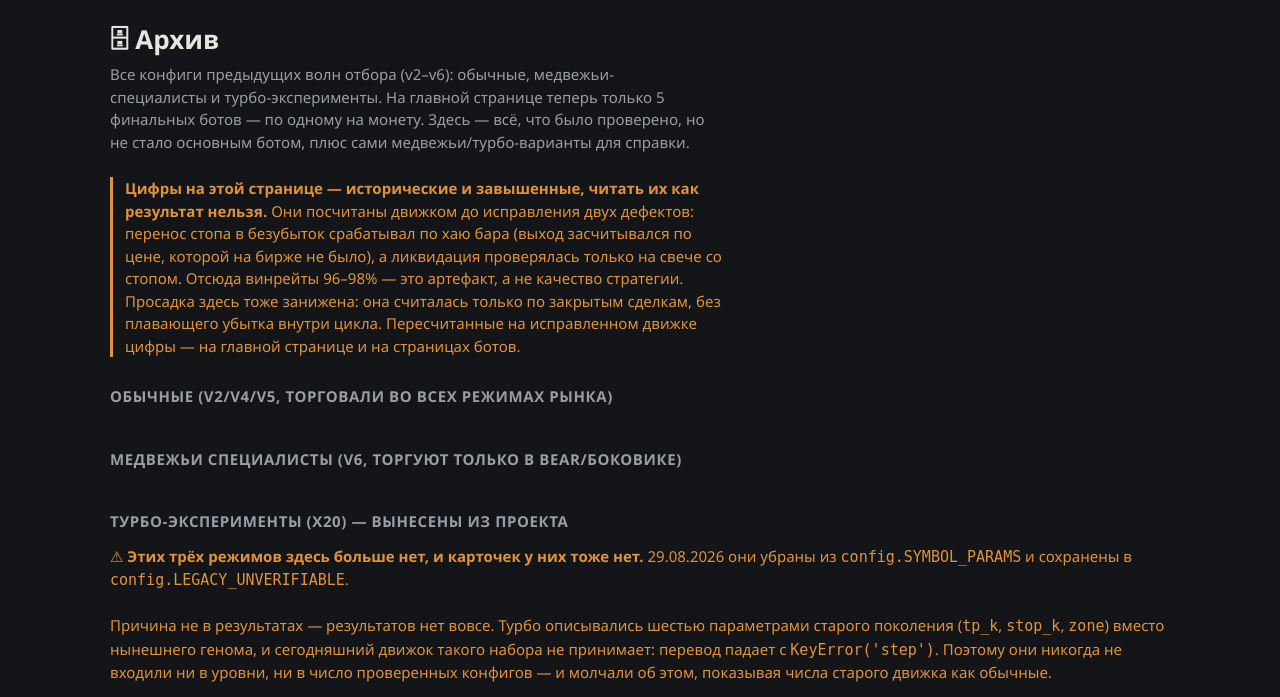
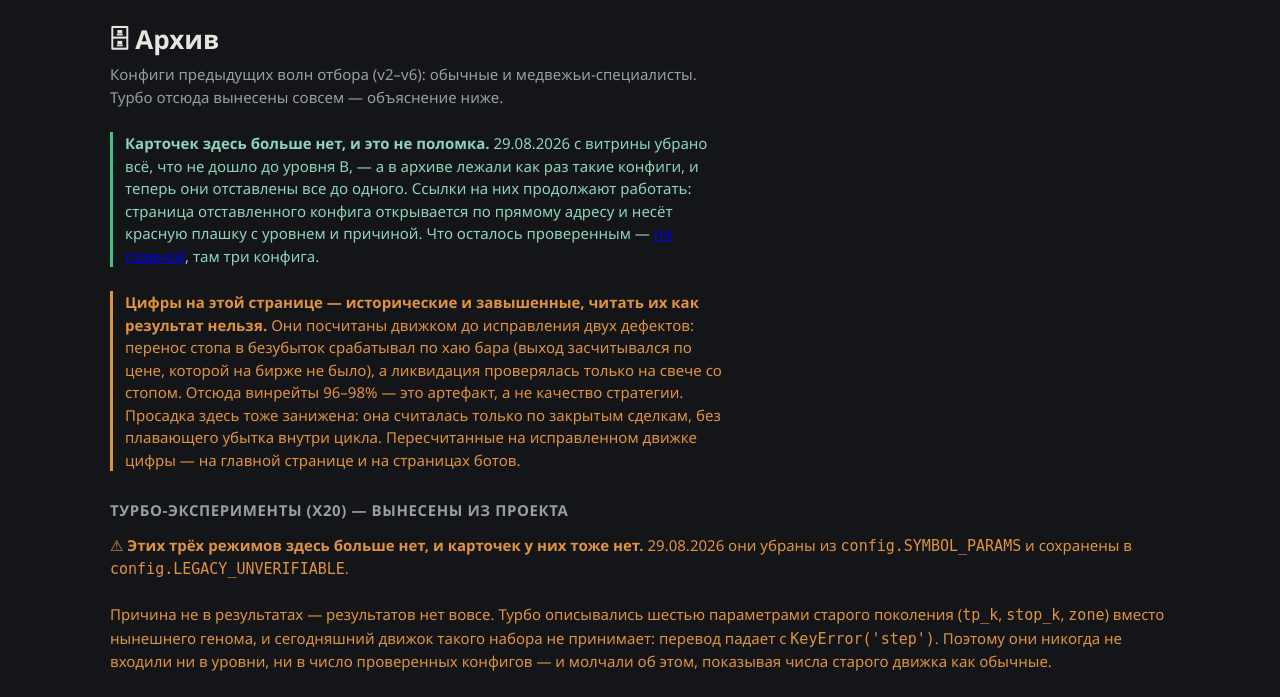
Before and after one commit to KIMota777/bbbot, a Flask app: page /archive in a window 1280 px wide. Shown: the part 52-749 px from the top of the page. Run offline with Flask 3, Linux system fonts and the light colour scheme.

Commit message:
Архив: убраны обещания того, чего там больше нет
Страница архива обещала «5 финальных ботов по одному на монету» и
турбо-эксперименты, а карточек на ней не осталось ни одной: всё, что там
лежало, отставлено, турбо вынесены. Пустые разделы с заголовками читались
как поломка сайта.

Теперь заголовки разделов рисуются только при наличии карточек, а вверху
сказано прямо: карточек нет, потому что убрано всё ниже уровня B; ссылки на
отставленные конфиги продолжают работать и несут плашку с уровнем и
причиной; проверенное — на главной.

```diff
--- a/webapp/templates/archive.html
+++ b/webapp/templates/archive.html
@@ -43,7 +43,16 @@
 <div class="wrap">
   <nav><a href="/">Боты</a><a href="/signals">Сигналы BTC</a><a href="/pnl">PnL-график</a><a href="/evolution">Эволюция</a><a class="active" href="/archive">Архив</a><a href="/research">Исследование</a></nav>
   <h1>🗄 Архив</h1>
-  <p class="sub">Все конфиги предыдущих волн отбора (v2–v6): обычные, медвежьи-специалисты и турбо-эксперименты. На главной странице теперь только 5 финальных ботов — по одному на монету. Здесь — всё, что было проверено, но не стало основным ботом, плюс сами медвежьи/турбо-варианты для справки.</p>
+  <p class="sub">Конфиги предыдущих волн отбора (v2–v6): обычные и
+    медвежьи-специалисты. Турбо отсюда вынесены совсем — объяснение ниже.</p>
+
+  <p class="sub" style="border-left:3px solid #46C186;padding-left:12px;color:#8fd4b8">
+    <b>Карточек здесь больше нет, и это не поломка.</b> 29.08.2026 с витрины
+    убрано всё, что не дошло до уровня B, — а в архиве лежали как раз такие
+    конфиги, и теперь они отставлены все до одного. Ссылки на них продолжают
+    работать: страница отставленного конфига открывается по прямому адресу и
+    несёт красную плашку с уровнем и причиной. Что осталось проверенным —
+    <a href="/">на главной</a>, там три конфига.</p>
 
   <p class="sub" style="border-left:3px solid #e0923f;padding-left:12px;color:#e0923f">
     <b>Цифры на этой странице — исторические и завышенные, читать их как результат нельзя.</b>
@@ -54,6 +63,7 @@
     Пересчитанные на исправленном движке цифры — на главной странице и на страницах ботов.
   </p>
 
+  {% if bots | selectattr("mode", "equalto", "normal") | list %}
   <h2>Обычные (v2/v4/v5, торговали во всех режимах рынка)</h2>
   <div class="grid">
     {% for b in bots if b.mode == "normal" %}
@@ -73,6 +83,9 @@
     {% endfor %}
   </div>
 
+  {% endif %}
+  {% if bots | selectattr("mode", "equalto", "bear") | list %}
+
   <h2>Медвежьи специалисты (v6, торгуют только в bear/боковике)</h2>
   <div class="grid">
     {% for b in bots if b.mode == "bear" %}
@@ -91,6 +104,8 @@
     </a>
     {% endfor %}
   </div>
+
+  {% endif %}
 
   <h2>Турбо-эксперименты (x20) — вынесены из проекта</h2>
   <div class="ruin" style="border-color:#b96911;color:#e0923f;margin:0 0 12px">
```
